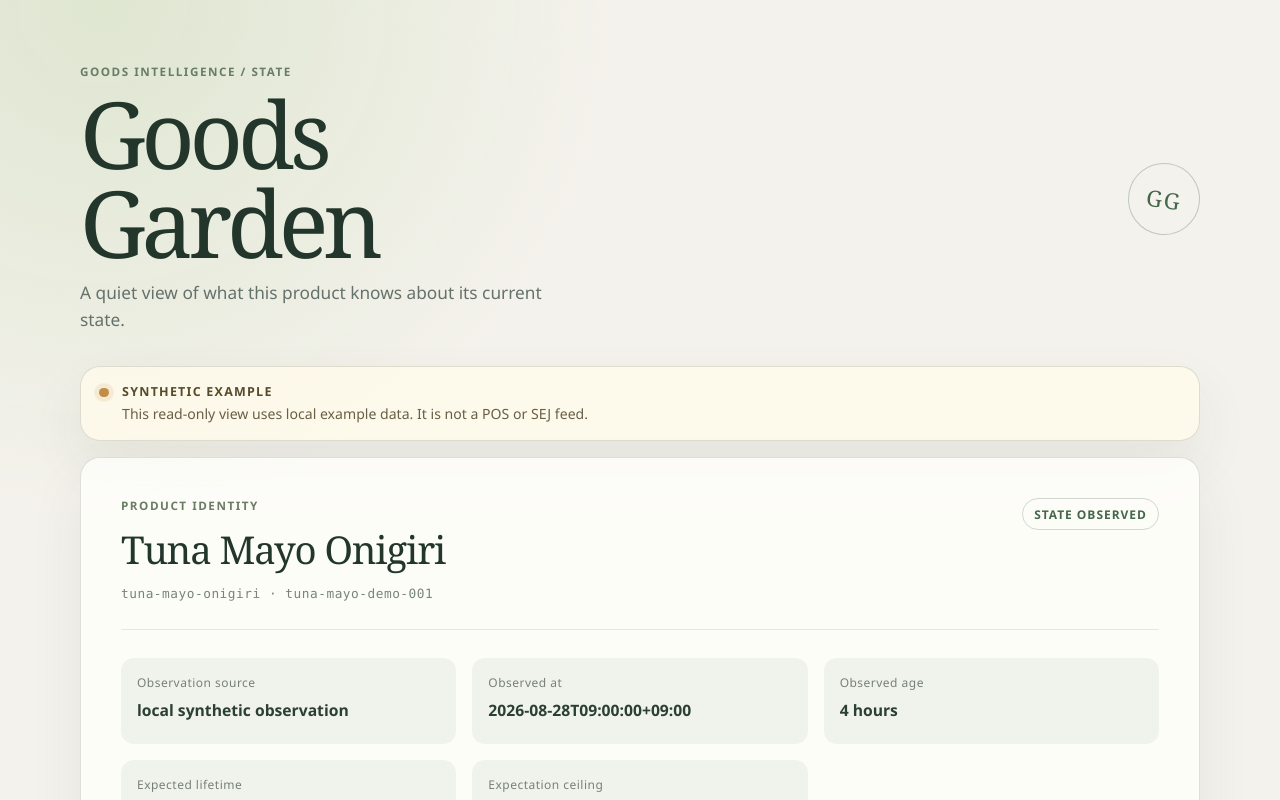
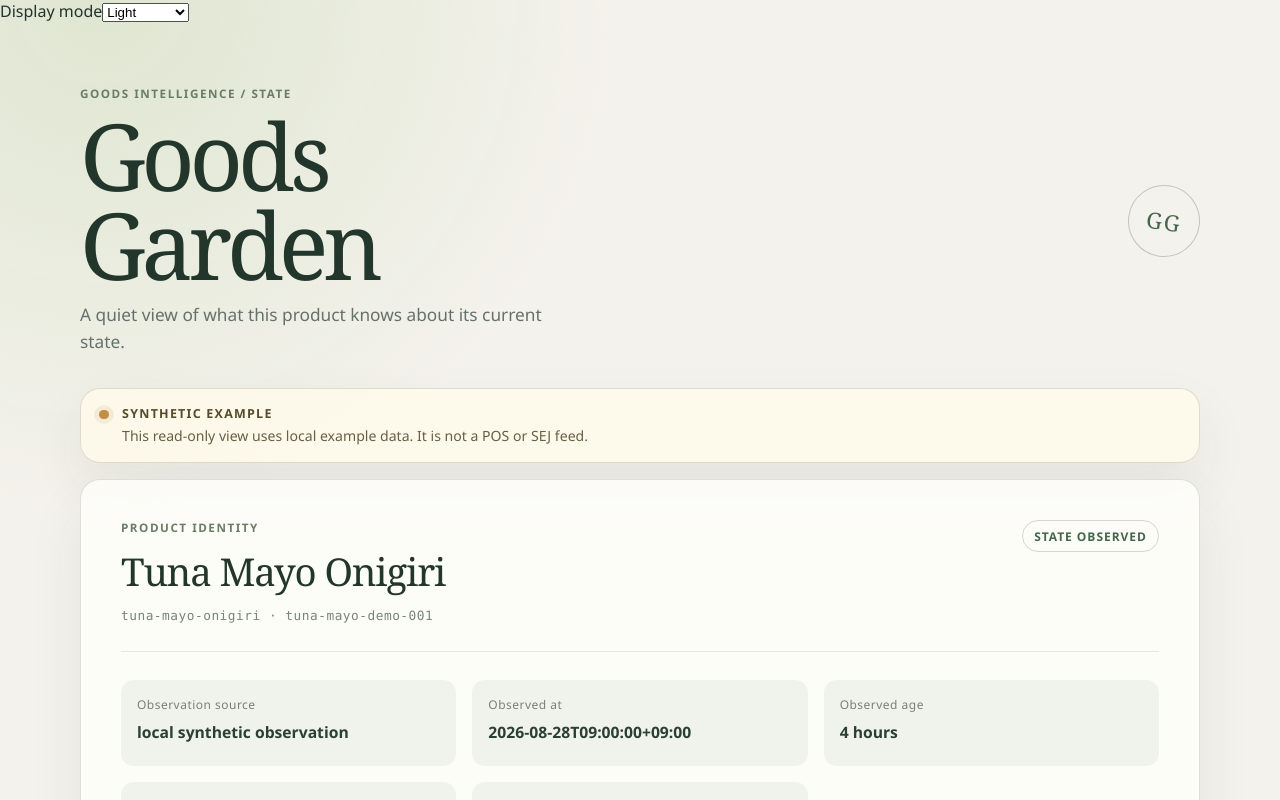
Before and after one commit to xinglun/goods-garden, a React (Vite) app in the folder apps/goods-garden-web/: page / in a window 1280 px wide. Shown: the top 800 px of the page. Built offline with nearby package versions, Linux system fonts and the light colour scheme.

Commit message:
feat: add SEEDS presentation mode selector

```diff
--- a/apps/goods-garden-web/src/App.tsx
+++ b/apps/goods-garden-web/src/App.tsx
@@ -1,5 +1,7 @@
+import { useEffect, useState } from "react";
 import { syntheticGoodsStateView } from "./demo/synthetic-goods-state";
 import { GoodsStateView } from "./components/GoodsStateView";
+import { DEFAULT_SEEDS_MODE, SEEDS_MODES, type SeedsMode } from "./design-system/modes";
 import type { GoodsStateView as GoodsStateViewModel } from "./view-models/goods-state-view";
 
 export interface AppProps {
@@ -7,5 +9,29 @@ export interface AppProps {
 }
 
 export function App({ view = syntheticGoodsStateView }: AppProps = {}) {
-  return <GoodsStateView view={view} />;
+  const [mode, setMode] = useState<SeedsMode>(DEFAULT_SEEDS_MODE);
+
+  useEffect(() => {
+    document.documentElement.dataset.seedsMode = mode;
+
+    return () => {
+      delete document.documentElement.dataset.seedsMode;
+    };
+  }, [mode]);
+
+  return (
+    <>
+      <label>
+        <span>Display mode</span>
+        <select aria-label="Display mode" value={mode} onChange={(event) => setMode(event.target.value as SeedsMode)}>
+          {SEEDS_MODES.map((seedsMode) => (
+            <option key={seedsMode} value={seedsMode}>
+              {seedsMode}
+            </option>
+          ))}
+        </select>
+      </label>
+      <GoodsStateView view={view} />
+    </>
+  );
 }
--- /dev/null
+++ b/apps/goods-garden-web/src/design-system/modes.ts
@@ -0,0 +1,12 @@
+export const SEEDS_MODES = [
+  "Light",
+  "Dark",
+  "Sakura",
+  "Momiji",
+  "NatureLaw",
+  "Disaster",
+] as const;
+
+export type SeedsMode = (typeof SEEDS_MODES)[number];
+
+export const DEFAULT_SEEDS_MODE: SeedsMode = "Light";
--- a/apps/goods-garden-web/src/main.tsx
+++ b/apps/goods-garden-web/src/main.tsx
@@ -1,6 +1,7 @@
 import { StrictMode } from "react";
 import { createRoot } from "react-dom/client";
 import { App } from "./App";
+import "./design-system/seeds-theme.css";
 import "./styles.css";
 
 const rootElement = document.getElementById("root");
```
Also changed, not shown: 1 other file (tests, documents, lock files or other folders).
